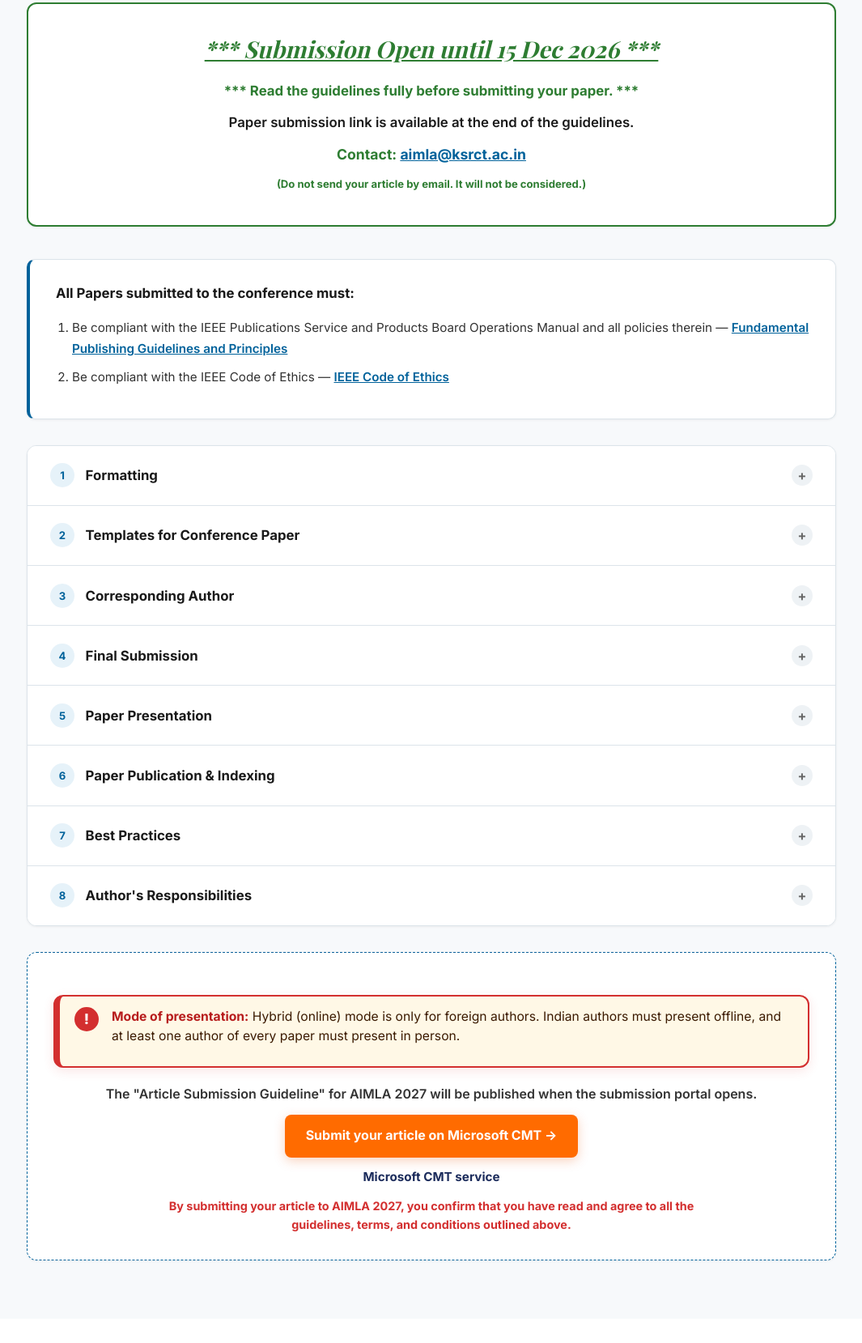
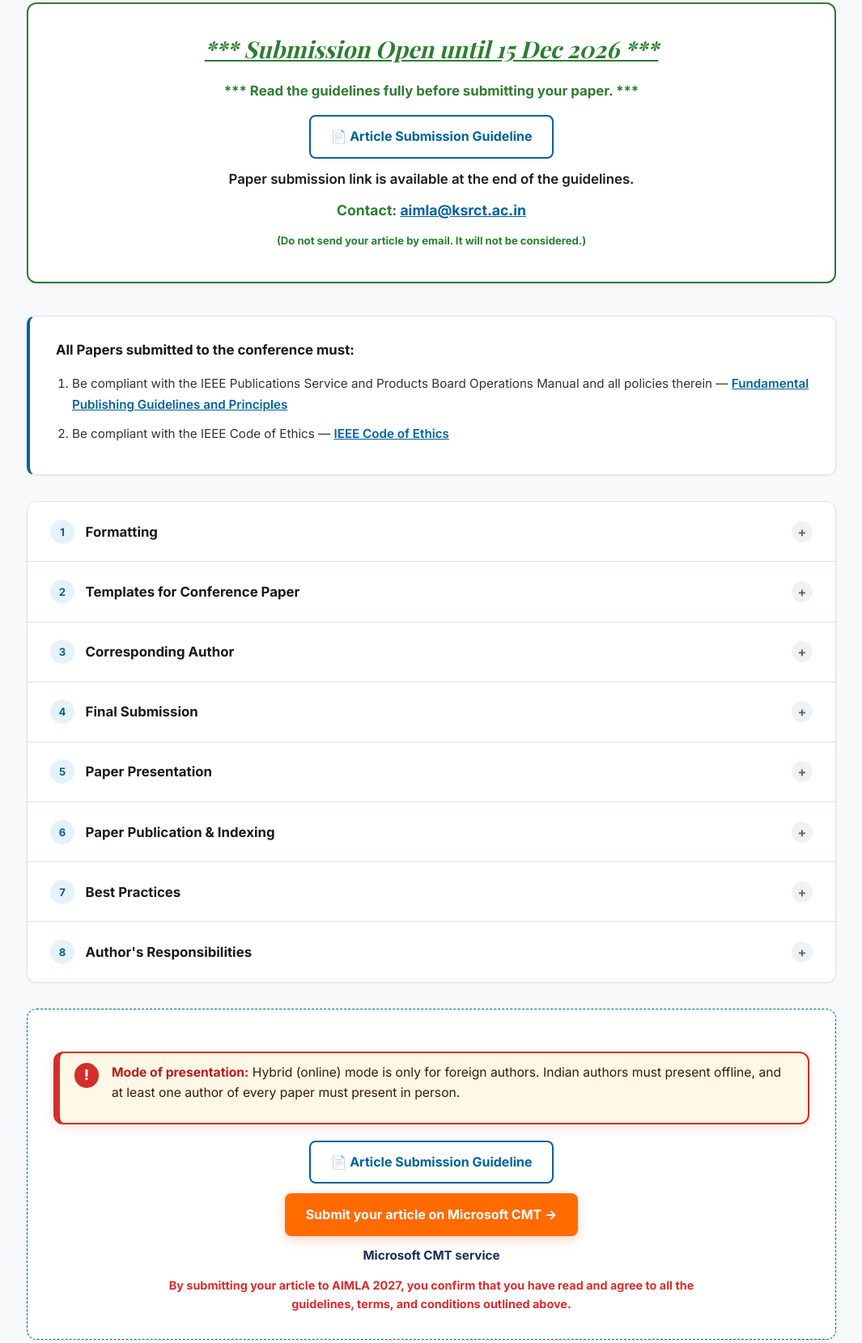
Before and after one commit to axiontronics-wq/aimla27, a plain HTML site: page callforpapers.html in a window 1280 px wide. Shown: the part 2072-3731 px from the top of the page at 81% size, without its empty margins (107-1172 px from the left). Drawn offline with nearby package versions, Linux system fonts and the light colour scheme; a web font is replaced by a local one.

Commit message:
Call for Papers: Article Submission Guideline button
Button in the Submission box and next to the CMT button, linking to
the guideline PDF on Google Drive. Removed the "will be published"
placeholder line.

Co-Authored-By: Claude Opus 5.5 <noreply@anthropic.com>
Claude-Session: https://claude.ai/code/session_01XgCsT12PwQ1siRWdcMntqW

```diff
--- a/assets/css/callpaper.css
+++ b/assets/css/callpaper.css
@@ -746,3 +746,9 @@
 .cmt-btn { display: inline-block; text-decoration: none !important; background: var(--ieee-orange, #e65100); color: #fff !important; font-weight: 700; font-size: 1rem; padding: 0.85rem 1.6rem; border-radius: 8px; text-decoration: none; box-shadow: 0 4px 14px rgba(230,81,0,0.25); transition: transform 0.2s, box-shadow 0.2s; }
 .cmt-btn:hover { transform: translateY(-2px); box-shadow: 0 6px 18px rgba(230,81,0,0.35); }
 @media (max-width: 600px) { .fee-card { padding: 1.5rem; } .fee-grid { grid-template-columns: 1fr; } .cmt-btn { display: block; text-align: center; } }
+
+/* Article Submission Guideline button */
+.guide-cta { margin: 1rem 0 0.75rem; }
+.guide-btn { display: inline-block; text-decoration: none !important; background: #fff; color: var(--ieee-blue) !important; border: 2px solid var(--ieee-blue); font-weight: 700; font-size: 1rem; padding: 0.75rem 1.5rem; border-radius: 8px; transition: background 0.2s, transform 0.2s; }
+.guide-btn:hover { background: var(--ieee-blue-light, #e8f2f9); transform: translateY(-2px); }
+@media (max-width: 600px) { .guide-btn { display: block; text-align: center; } }
--- a/callforpapers.html
+++ b/callforpapers.html
@@ -9,7 +9,7 @@
     <link rel="preconnect" href="https://fonts.gstatic.com" crossorigin>
     <link href="https://fonts.googleapis.com/css2?family=Inter:wght@300;400;500;600;700;800&family=Playfair+Display:ital,wght@0,600;0,700;1,600&display=swap" rel="stylesheet">
     <link rel="stylesheet" href="assets/css/site-header.css?v=1794645495">
-    <link rel="stylesheet" href="assets/css/callpaper.css?v=1794646991">
+    <link rel="stylesheet" href="assets/css/callpaper.css?v=1794972378">
     <link rel="stylesheet" href="assets/css/site-footer.css?v=1794645495">
 </head>
 <body>
@@ -198,6 +198,7 @@
             <div class="submission-alert open" id="submission">
                 <p class="closed">*** Submission Open until 15 Dec 2026 ***</p>
                 <p>*** Read the guidelines fully before submitting your paper. ***</p>
+                <p class="guide-cta"><a href="https://drive.google.com/file/d/1oa44m2tmS9tA5S4ECLnse1w-UyfllcXZ/view?usp=sharing" target="_blank" rel="noopener" class="guide-btn">📄 Article Submission Guideline</a></p>
                 <p style="margin-top: 0.75rem; color: var(--text-dark); font-weight: 600;">Paper submission link is available at the end of the guidelines.</p>
                 <p class="contact-line">Contact: <a href="mailto:aimla@ksrct.ac.in">aimla@ksrct.ac.in</a></p>
                 <p class="warn">(Do not send your article by email. It will not be considered.)</p>
@@ -411,7 +412,7 @@
         <p><strong>Mode of presentation:</strong> Hybrid (online) mode is only for foreign authors. Indian authors must present offline, and at least one author of every paper must present in person.</p>
     </div>
 </aside>
-                <p style="font-weight: 600;">The "Article Submission Guideline" for AIMLA 2027 will be published when the submission portal opens.</p>
+                <p class="guide-cta"><a href="https://drive.google.com/file/d/1oa44m2tmS9tA5S4ECLnse1w-UyfllcXZ/view?usp=sharing" target="_blank" rel="noopener" class="guide-btn">📄 Article Submission Guideline</a></p>
                 <p><a href="https://cmt3.research.microsoft.com/AIMLA2027" target="_blank" rel="noopener" class="cmt-btn">Submit your article on Microsoft CMT →</a></p>
                 <p style="font-weight: 700; font-size: 0.95rem; color: var(--ieee-navy);">Microsoft CMT service</p>
                 <p style="color: var(--ieee-red); font-weight: 700; font-size: 0.9rem; max-width: 720px; margin: 0.75rem auto 0;">
```
